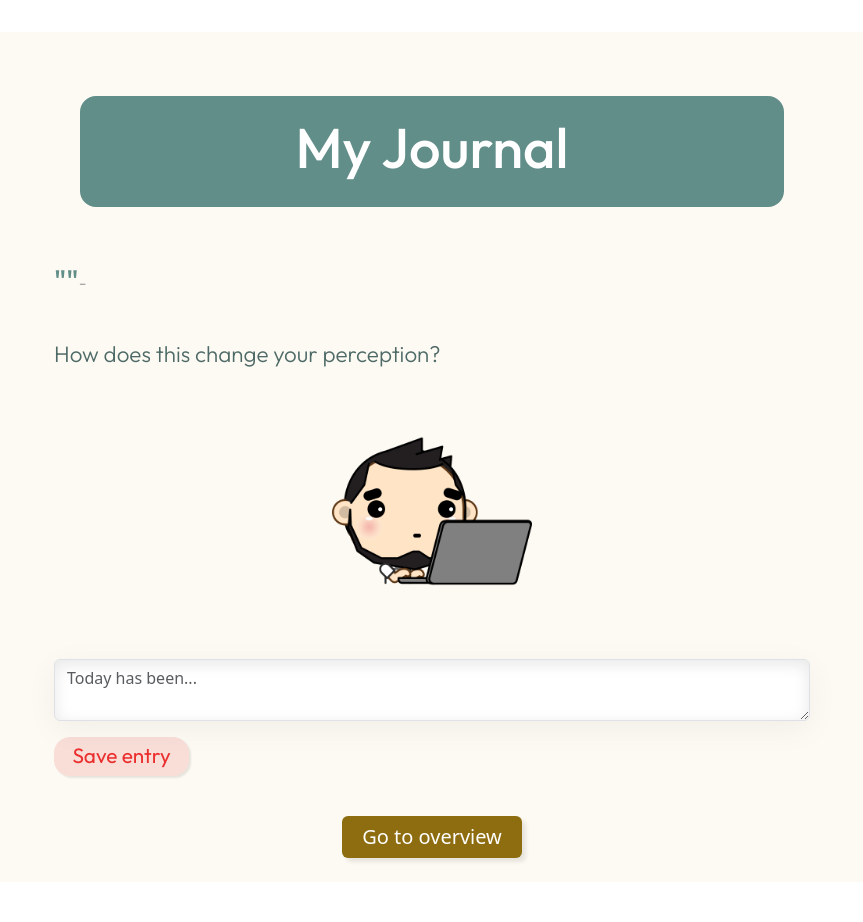
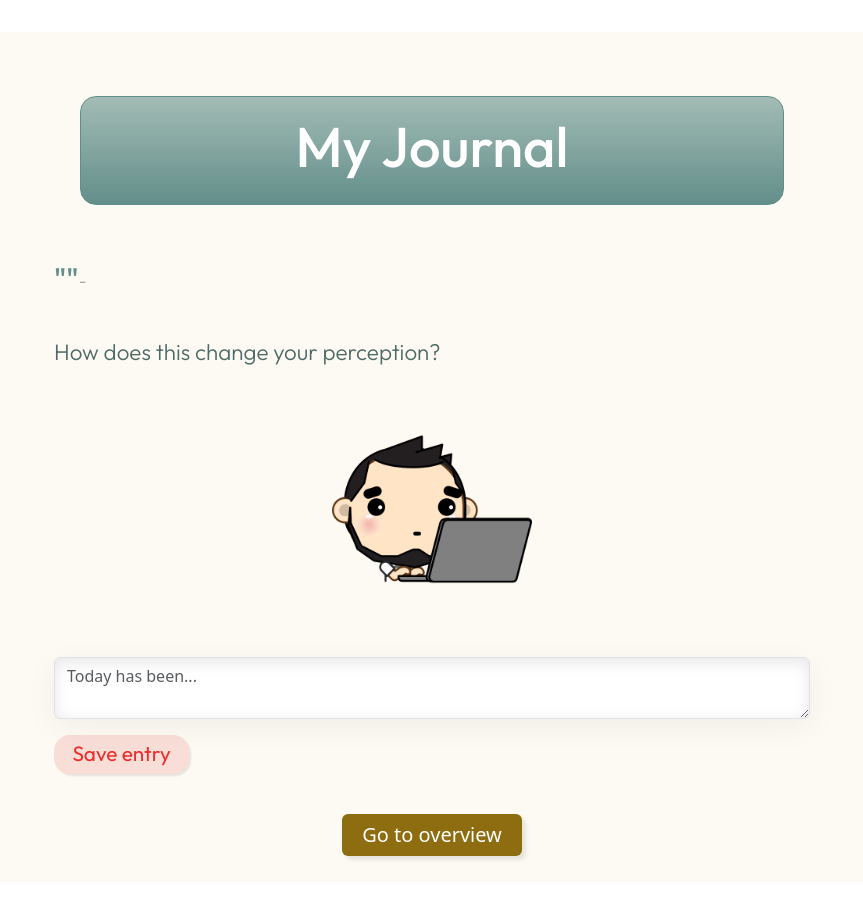
Before and after one commit to lyscodes/CFG_Software_2_4, a Flask app: page /journal in a window 1280 px wide. Shown: the part 77-999 px from the top of the page, without its empty margins (208-1071 px from the left). Run offline with Flask 3, Linux system fonts and the light colour scheme; data that the repository does not hold is empty; some libraries are stand-ins or nearby versions.

Commit message:
changed styling

```diff
--- a/static/css/joke.css
+++ b/static/css/joke.css
@@ -17,7 +17,6 @@
   .hero-section {
     margin-top: 32px;
     width: 100%;
-    height: 800px;
     display: block;
 
     box-sizing: border-box;
@@ -101,6 +100,7 @@
   display: block;
   margin:auto;
 
+
 }
 
 #chosen-option-joke {
@@ -130,6 +130,7 @@ h1 {
   font-weight: 450;
   font-size:2.65rem;
   font-style: normal;
+
   /* color: #85650d; */
 }
 
--- a/static/css/journal-page.css
+++ b/static/css/journal-page.css
@@ -8,11 +8,12 @@
 
     section {
         margin-top: 64px;
-        border: 2px solid #628e89;
-        background-color:#628e89 ;
+        border: 1px solid #628e89;
+        /* background-color:#628e89 ; */
         border-radius: 16px;
         margin-left: 188px;
         margin-right: 188px;
+        background: linear-gradient(#628e8993, #628e89);
     }
 
     /* hero section */
```
